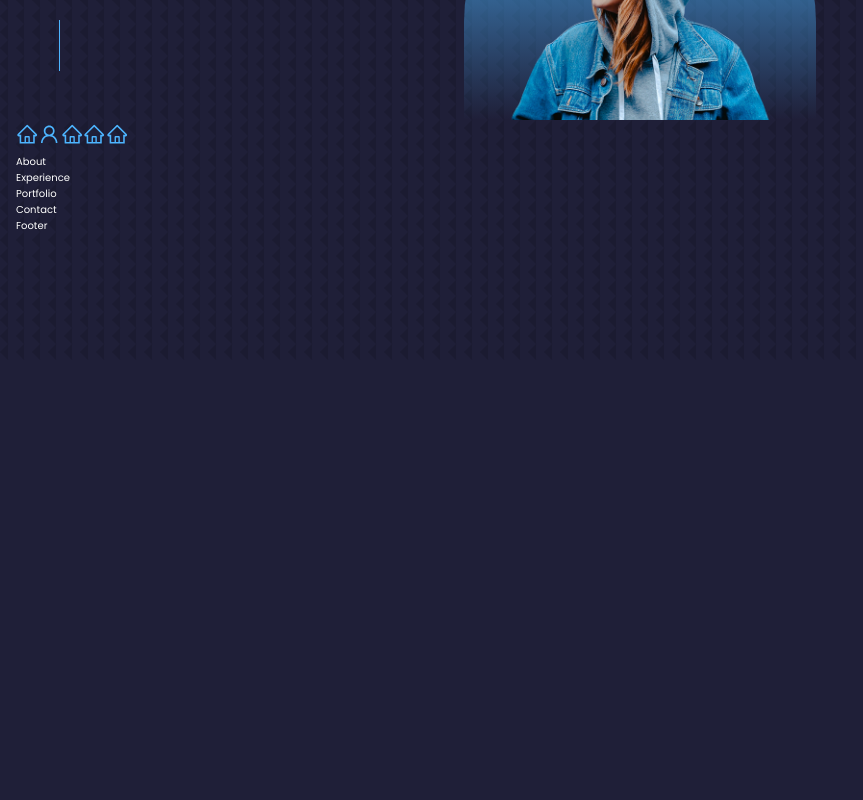
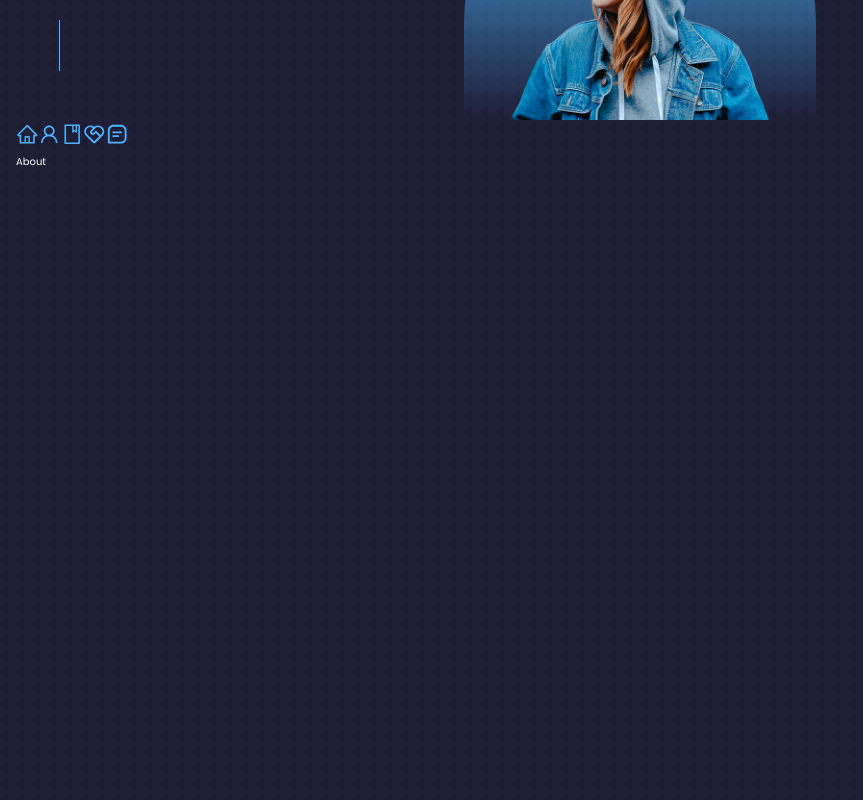
Before and after one commit to GhostemaneUrs/Portfolio, a React (Vite) app: page / in a window 1280 px wide. Shown: the part 440-1240 px from the top of the page, without its empty margins (0-863 px from the left). Before the commit the page ends 800 px from the top, so only its background shows below. Built offline with nearby package versions, Linux system fonts and the light colour scheme.

Commit message:
feat: update structure project

```diff
--- a/src/components/about/About.jsx
+++ b/src/components/about/About.jsx
@@ -1,10 +1,12 @@
-import React from 'react'
+import React from "react";
 import styles from "./styles.module.scss";
 
 const About = () => {
   return (
-    <div>About</div>
-  )
-}
+    <section id="about">
+      About
+    </section>
+  );
+};
 
-export default About
+export default About;
--- a/src/components/contact/Contact.jsx
+++ b/src/components/contact/Contact.jsx
@@ -3,7 +3,7 @@ import styles from "./styles.module.scss";
 
 const Contact = () => {
   return (
-    <div>Contact</div>
+    <section id="contact">Contact</section>
   )
 }
 
--- a/src/components/experience/Experience.jsx
+++ b/src/components/experience/Experience.jsx
@@ -3,7 +3,7 @@ import styles from "./styles.module.scss";
 
 const Experience = () => {
   return (
-    <div>Experience</div>
+    <section id="experience">Experience</section>
   )
 }
 
--- a/src/components/footer/Footer.jsx
+++ b/src/components/footer/Footer.jsx
@@ -3,7 +3,7 @@ import styles from "./styles.module.scss";
 
 const Footer = () => {
   return (
-    <div>Footer</div>
+    <section id='footer'>Footer</section>
   )
 }
 
--- a/src/components/nav/Nav.jsx
+++ b/src/components/nav/Nav.jsx
@@ -1,6 +1,8 @@
 import React from "react";
 import styles from "./styles.module.scss";
-import { AiOutlineHome, AiOutlineUser } from "react-icons/ai";
+import { RiServiceLine } from "react-icons/ri";
+import { BiMessageSquareDetail } from "react-icons/bi";
+import { AiOutlineHome, AiOutlineUser, AiOutlineBook } from "react-icons/ai";
 
 const Nav = () => {
   return (
@@ -12,13 +14,13 @@ const Nav = () => {
         <AiOutlineUser />
       </a>
       <a href="#experience" className={styles.icon_socials}>
-        <AiOutlineHome />
+        <AiOutlineBook />
       </a>
       <a href="#services" className={styles.icon_socials}>
-        <AiOutlineHome />
+        <RiServiceLine />
       </a>
       <a href="#contact" className={styles.icon_socials}>
-        <AiOutlineHome />
+        <BiMessageSquareDetail />
       </a>
     </div>
   );
--- a/src/components/portfolio/Portfolio.jsx
+++ b/src/components/portfolio/Portfolio.jsx
@@ -3,7 +3,7 @@ import styles from "./styles.module.scss";
 
 const Portfolio = () => {
   return (
-    <div>Portfolio</div>
+    <section id='portfolio'>Portfolio</section>
   )
 }
 
--- a/src/theme/styles.module.scss
+++ b/src/theme/styles.module.scss
@@ -63,6 +63,21 @@ img {
   object-fit: cover;
 }
 
+section {
+  height: 100vh;
+  margin-bottom: 5rem;
+}
+
+section > h2,
+section > h5 {
+  text-align: center;
+  color: var(--base-color-light);
+}
+
+section > h2 {
+  color: var(--base-color-primary);
+}
+
 ::-webkit-scrollbar {
   display: none;
 }
```
